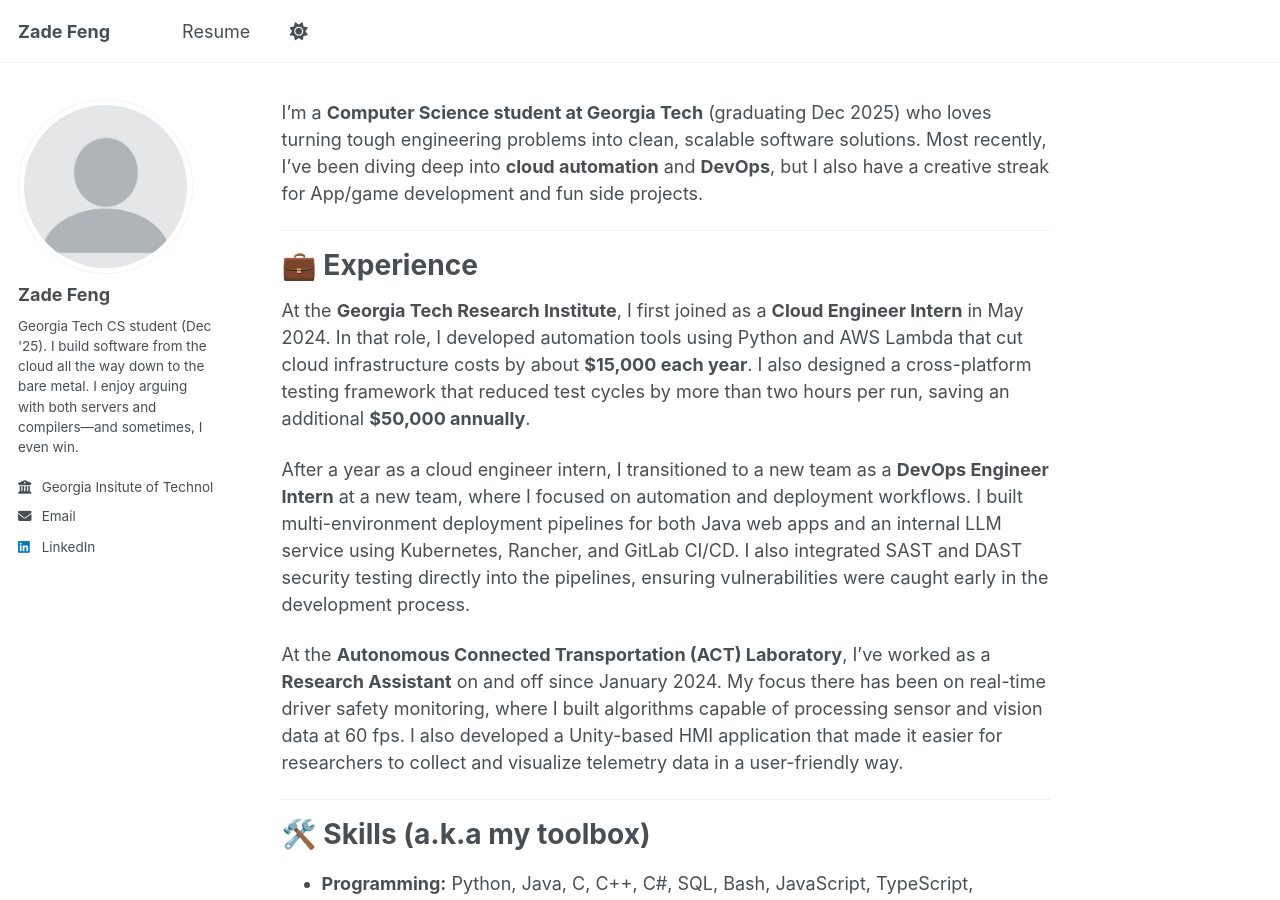
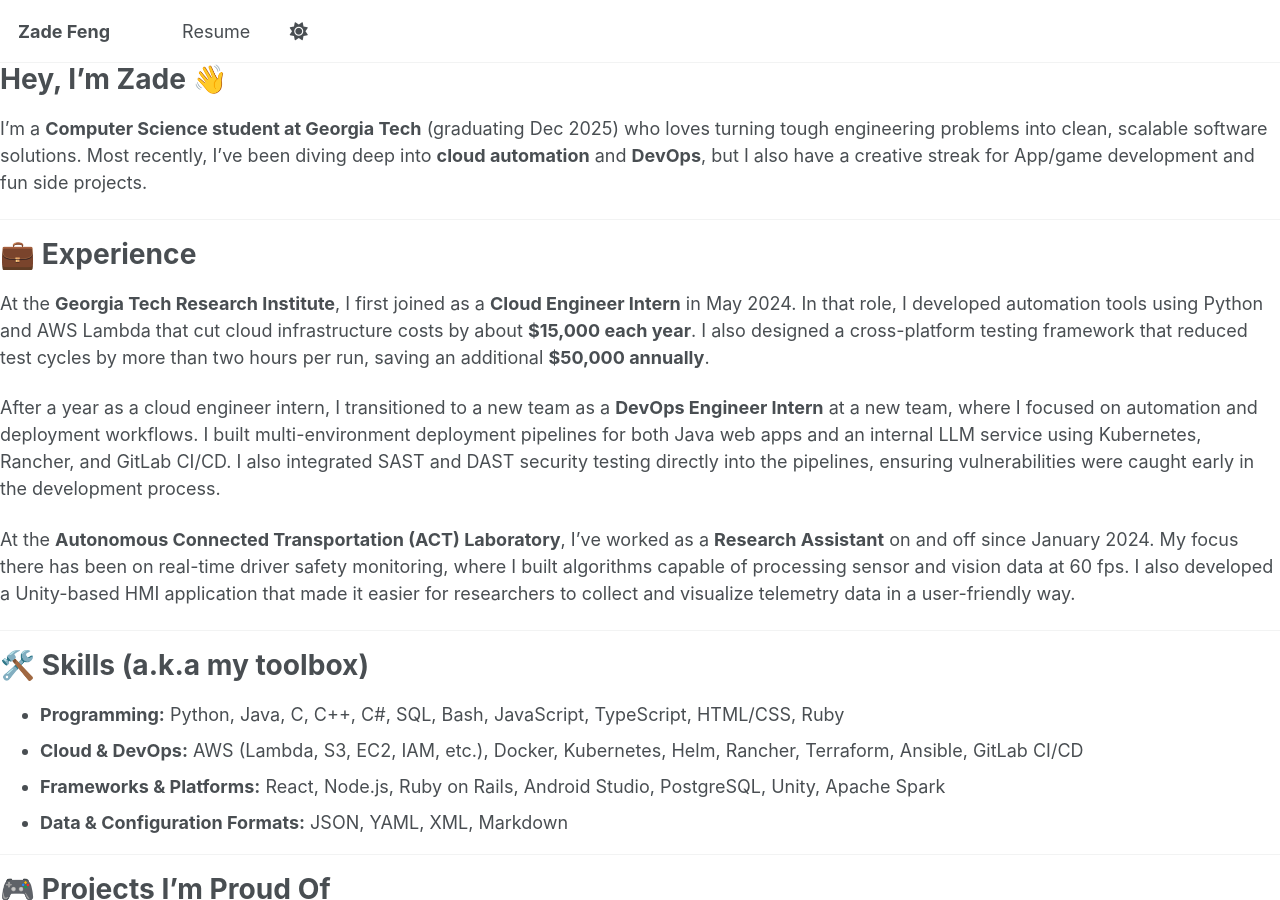
Before and after one commit to ZadeFeng/ZadeFeng.github.io, a Jekyll site: the page built from _pages/about.md, in a window 1280 px wide and 900 px high. Built offline with Jekyll 4.4.1, drawn with Linux system fonts in a browser that asks for light colours; our own code applies the rules of GitHub Pages for plain Markdown files; a script that is not in the unit is left out; part of the change alters nothing that is shown.

Commit message:
fix formatting

```diff
--- a/_config.yml
+++ b/_config.yml
@@ -232,60 +232,60 @@ collections:
 
 
 # These settings control how pages and collections are included in the site
-defaults:
-  # _posts
-  - scope:
-      path: ""
-      type: posts
-    values:
-      layout: single
-      author_profile: true
-      read_time: true
-      comments: true
-      share: true
-      related: true
-  # _pages
-  - scope:
-      path: ""
-      type: pages
-    values:
-      layout: single
-      author_profile: true
-  # _teaching
-  - scope:
-      path: ""
-      type: teaching
-    values:
-      layout: single
-      author_profile: true
-      share: true
-      comments: true
-  # _publications
-  - scope:
-      path: ""
-      type: publications
-    values:
-      layout: single
-      author_profile: true
-      share: true
-      comments: true
-  # _portfolio
-  - scope:
-      path: ""
-      type: portfolio
-    values:
-      layout: single
-      author_profile: true
-      share: true
-      comment: true
-  # _talks
-  - scope:
-      path: ""
-      type: talks
-    values:
-      layout: talk
-      author_profile: true
-      share: true
+# defaults:
+#   # _posts
+#   - scope:
+#       path: ""
+#       type: posts
+#     values:
+#       layout: single
+#       author_profile: true
+#       read_time: true
+#       comments: true
+#       share: true
+#       related: true
+#   # _pages
+#   - scope:
+#       path: ""
+#       type: pages
+#     values:
+#       layout: single
+#       author_profile: true
+#   # _teaching
+#   - scope:
+#       path: ""
+#       type: teaching
+#     values:
+#       layout: single
+#       author_profile: true
+#       share: true
+#       comments: true
+#   # _publications
+#   - scope:
+#       path: ""
+#       type: publications
+#     values:
+#       layout: single
+#       author_profile: true
+#       share: true
+#       comments: true
+#   # _portfolio
+#   - scope:
+#       path: ""
+#       type: portfolio
+#     values:
+#       layout: single
+#       author_profile: true
+#       share: true
+#       comment: true
+#   # _talks
+#   - scope:
+#       path: ""
+#       type: talks
+#     values:
+#       layout: talk
+#       author_profile: true
+#       share: true
 
 
 # Sass/SCSS
--- a/_pages/about.md
+++ b/_pages/about.md
@@ -5,6 +5,8 @@ redirect_from:
   - /about/
   - /about.html
 ---
+
+# Hey, I’m Zade 👋
 
 I’m a **Computer Science student at Georgia Tech** (graduating Dec 2025) who loves turning tough engineering problems into clean, scalable software solutions. Most recently, I’ve been diving deep into **cloud automation** and **DevOps**, but I also have a creative streak for App/game development and fun side projects.
 
```
